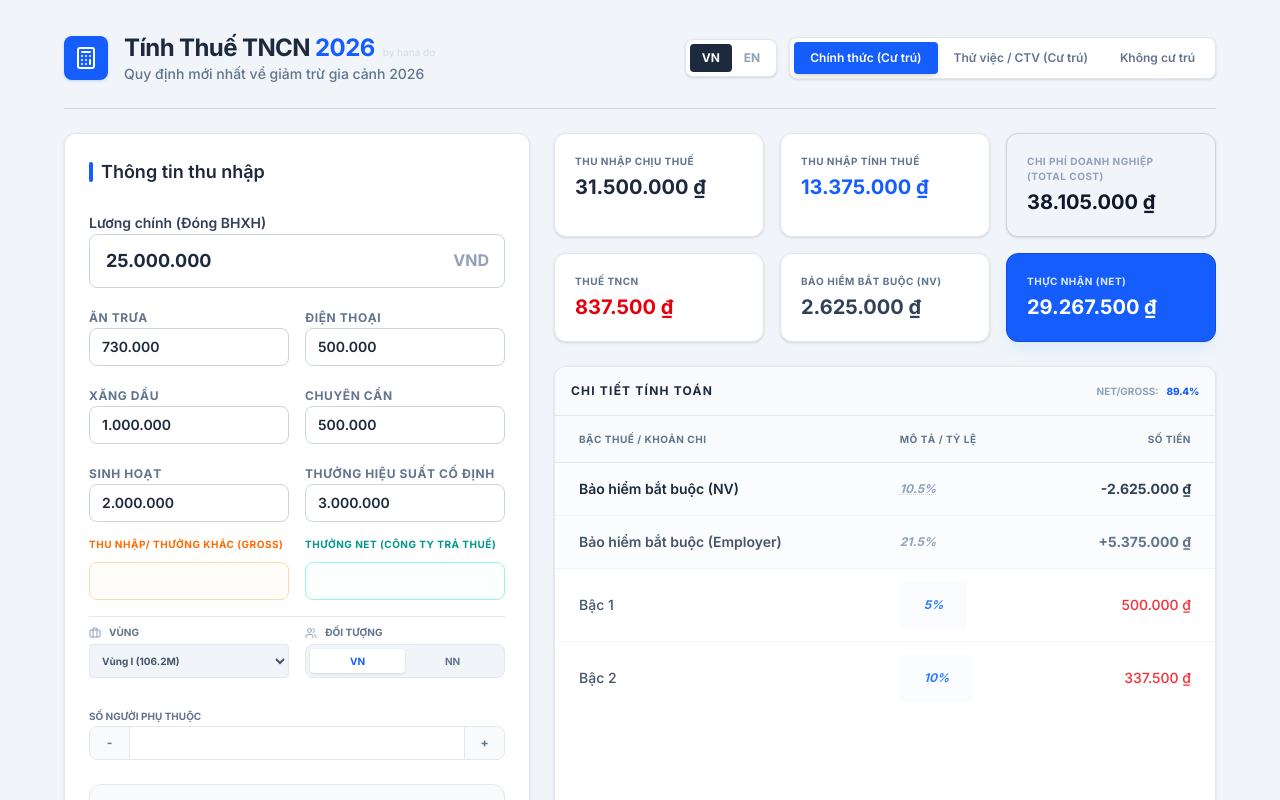
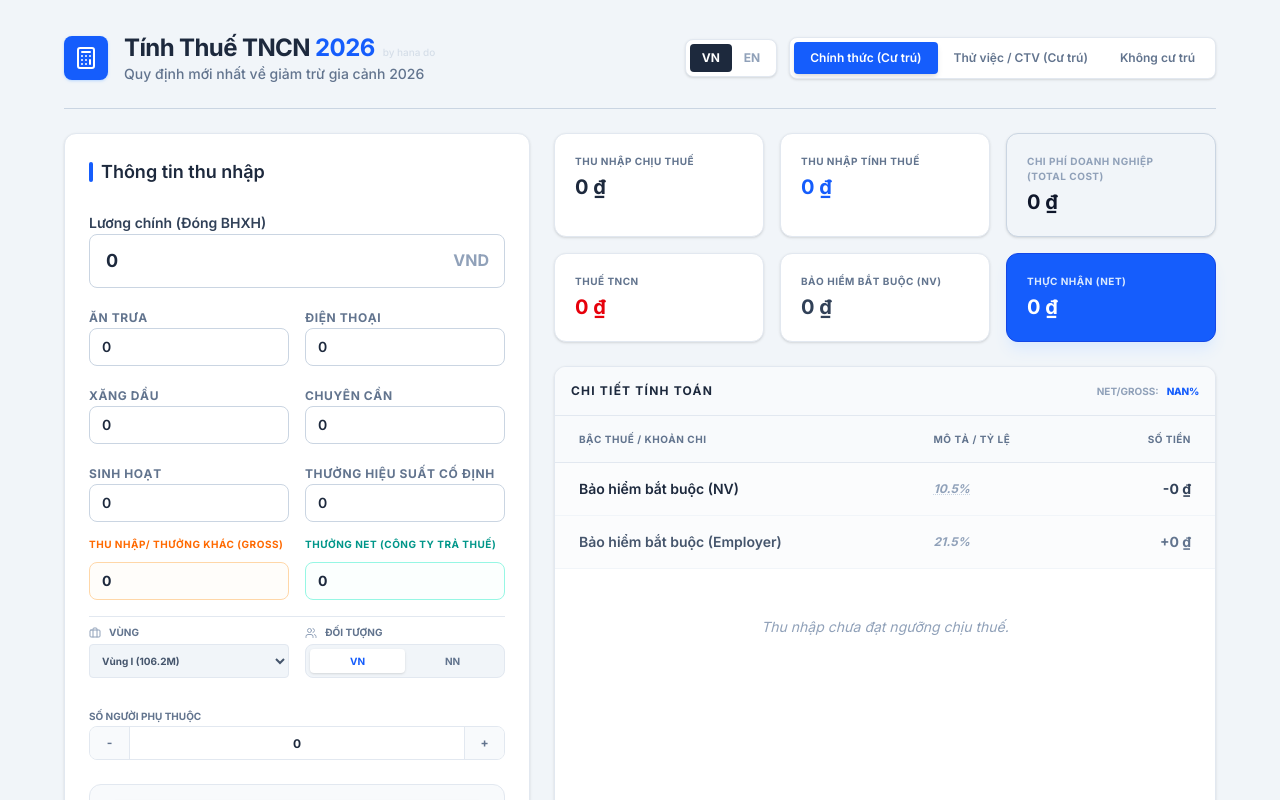
Before and after one commit to hanado-ship-it/App-testing, a React (Vite) app: page / in a window 1280 px wide. Shown: the top 800 px of the page. Built offline with nearby package versions, Linux system fonts and the light colour scheme.

Commit message:
feat: Add flat tax rate and improve input formatting
Introduces the "Flat Tax Rate" option to the contract types and updates input formatting to always display locale-specific separators, even for zero values. Also, the initial value for main salary has been reset to 0.

```diff
--- a/src/App.tsx
+++ b/src/App.tsx
@@ -123,6 +123,7 @@ const translations = {
     fromTo: "Từ {min} đến {max}",
     over: "Trên",
     million: "triệuđ",
+    flatTaxRate: "Thuế suất toàn phần",
   },
   en: {
     title: "PIT Calculator",
@@ -177,6 +178,7 @@ const translations = {
     fromTo: "{min} to {max}",
     over: "Over",
     million: "M",
+    flatTaxRate: "Flat Tax Rate",
   }
 };
 
@@ -185,7 +187,7 @@ export default function App() {
   const t = translations[lang];
 
   const [contractType, setContractType] = useState<ContractType>(ContractType.OFFICIAL_RESIDENT);
-  const [mainSalary, setMainSalary] = useState<number>(25000000);
+  const [mainSalary, setMainSalary] = useState<number>(0);
   const [dependents, setDependents] = useState<number>(0);
   const [isForeigner, setIsForeigner] = useState<boolean>(false);
   const [otherIncome, setOtherIncome] = useState<number>(0);
@@ -194,7 +196,7 @@ export default function App() {
   const [showExplanation, setShowExplanation] = useState(false);
 
   const formatInput = (val: number) => {
-    return val === 0 ? "" : val.toLocaleString("vi-VN");
+    return val.toLocaleString("vi-VN");
   };
 
   const parseInput = (val: string) => {
@@ -204,12 +206,12 @@ export default function App() {
 
   // Allowances state
   const [allowances, setAllowances] = useState({
-    phone: 500000,
-    lunch: 730000,
-    gas: 1000000,
-    attendance: 500000,
-    living: 2000000,
-    performance: 3000000
+    phone: 0,
+    lunch: 0,
+    gas: 0,
+    attendance: 0,
+    living: 0,
+    performance: 0
   });
 
   const grossUpNetToGross = (netTaxableValue: number) => {
@@ -692,7 +694,9 @@ export default function App() {
                     {results.breakdown.length > 0 ? (
                       results.breakdown.map((item, idx) => (
                         <tr key={idx} className={`${idx % 2 === 0 ? "bg-white" : "bg-slate-50/10"}`}>
-                          <td className="px-6 py-4 font-medium text-slate-600 not-italic">{t.taxLevel} {idx + 1}</td>
+                          <td className="px-6 py-4 font-medium text-slate-600 not-italic">
+                            {contractType === ContractType.OFFICIAL_RESIDENT ? `${t.taxLevel} ${idx + 1}` : t.flatTaxRate}
+                          </td>
                           <td className="px-6 py-4 text-xs font-bold text-blue-500 bg-blue-50/30 rounded inline-block my-3 ml-6">{item.rate}</td>
                           <td className="px-6 py-4 text-right font-medium text-red-500 not-italic">{formatVND(item.amount)}</td>
                         </tr>
```
